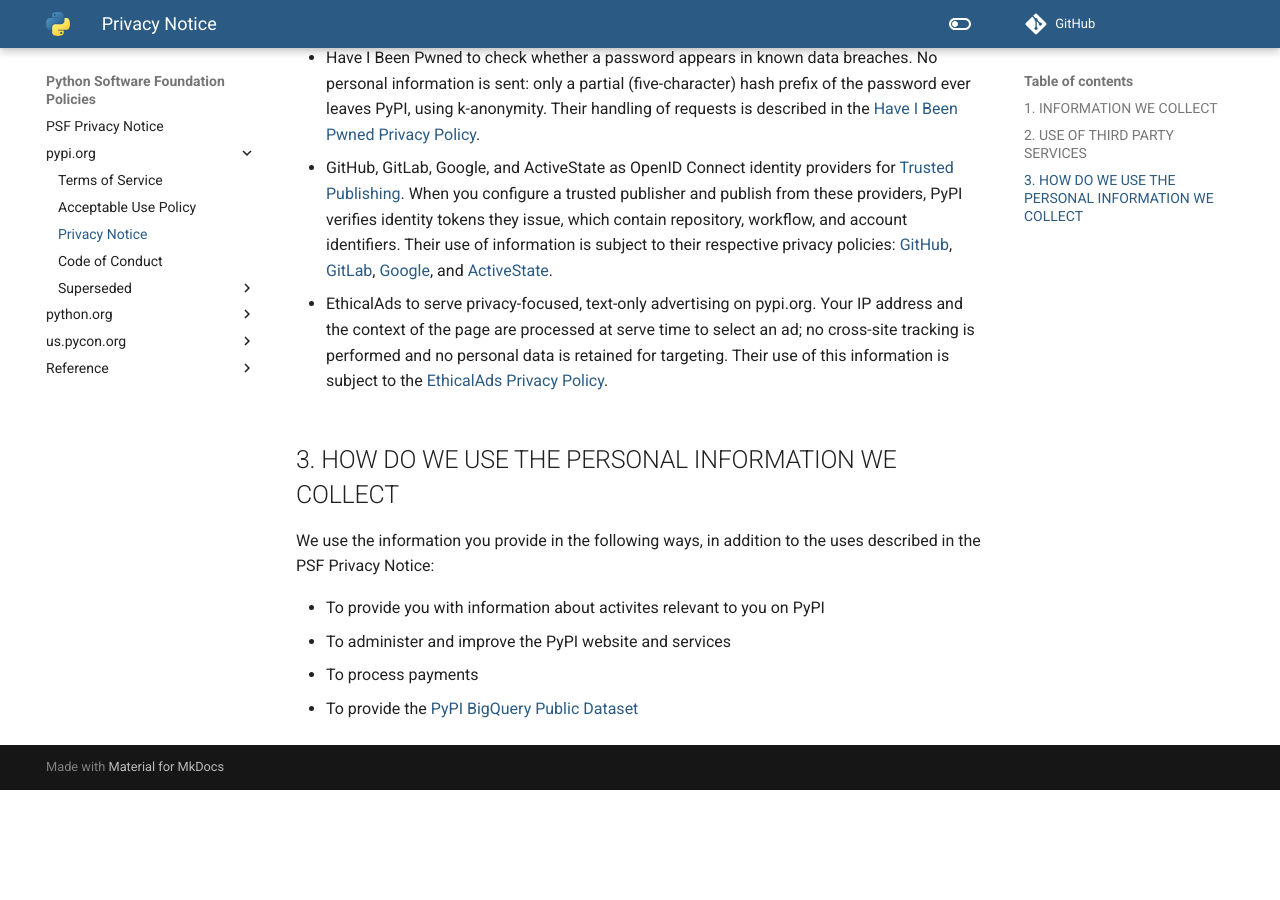
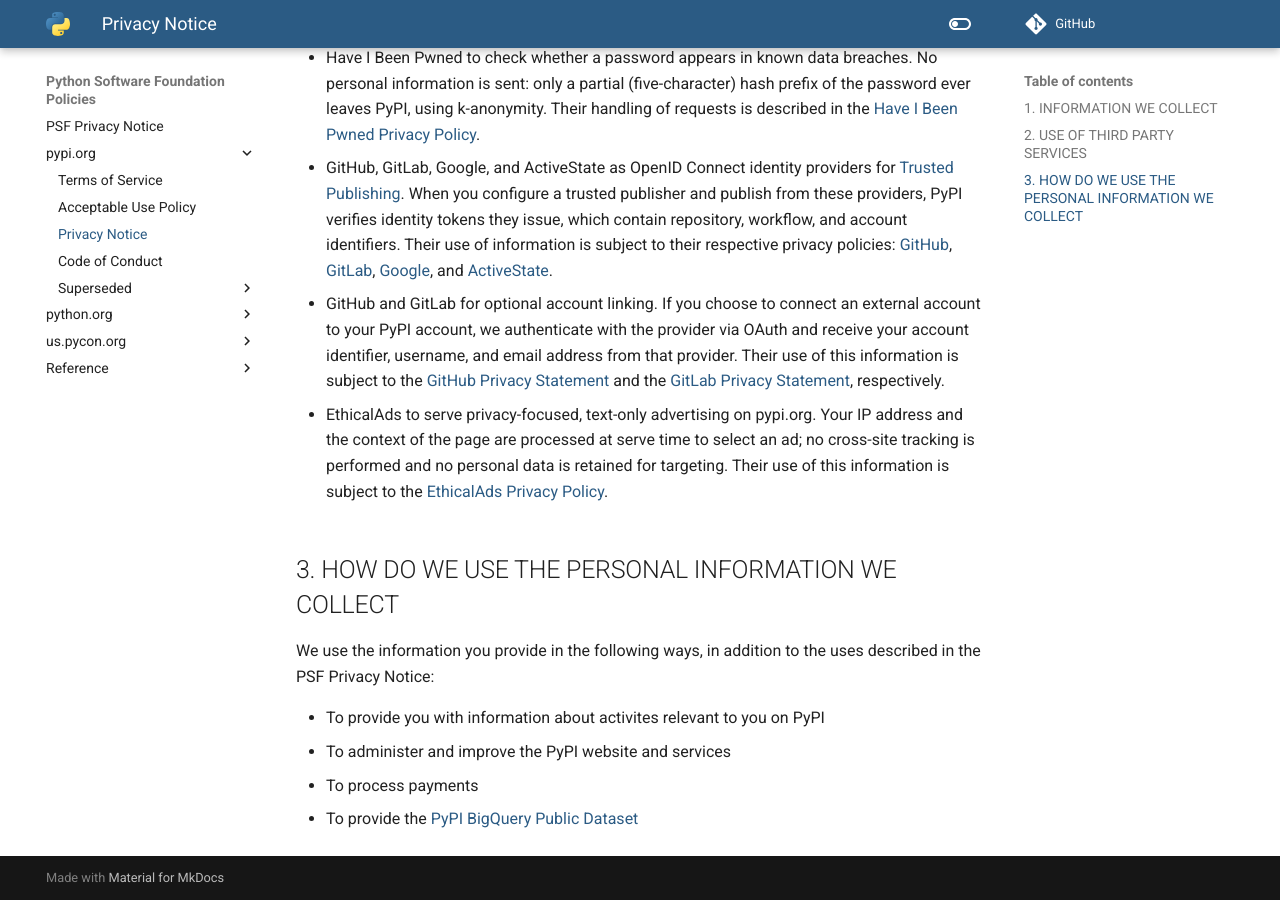
Before and after one commit to psf/policies, an MkDocs documentation site: the page built from docs/pypi.org/Privacy-Notice.md, in a window 1280 px wide and 900 px high, scrolled down 1995 px. Built offline with MkDocs 1.6.1 and Material for MkDocs 9.7.7, drawn with Linux system fonts in a browser that asks for light colours; comment, search, counter and statistics services are not loaded; before the commit the page ends 2785 px from its top, so only the background shows below that.

Commit message:
also addaccount linking partners

```diff
--- a/docs/pypi.org/Privacy-Notice.md
+++ b/docs/pypi.org/Privacy-Notice.md
@@ -52,6 +52,8 @@
 
 -   GitHub, GitLab, Google, and ActiveState as OpenID Connect identity providers for [Trusted Publishing](https://docs.pypi.org/trusted-publishers/). When you configure a trusted publisher and publish from these providers, PyPI verifies identity tokens they issue, which contain repository, workflow, and account identifiers. Their use of information is subject to their respective privacy policies: [GitHub](https://docs.github.com/en/site-policy/privacy-policies/github-general-privacy-statement), [GitLab](https://about.gitlab.com/privacy/), [Google](https://policies.google.com/privacy), and [ActiveState](https://www.activestate.com/company/privacy-policy/).
 
+-   GitHub and GitLab for optional account linking. If you choose to connect an external account to your PyPI account, we authenticate with the provider via OAuth and receive your account identifier, username, and email address from that provider. Their use of this information is subject to the [GitHub Privacy Statement](https://docs.github.com/en/site-policy/privacy-policies/github-general-privacy-statement) and the [GitLab Privacy Statement](https://about.gitlab.com/privacy/), respectively.
+
 -   EthicalAds to serve privacy-focused, text-only advertising on pypi.org. Your IP address and the context of the page are processed at serve time to select an ad; no cross-site tracking is performed and no personal data is retained for targeting. Their use of this information is subject to the [EthicalAds Privacy Policy](https://www.ethicalads.io/privacy-policy/).
 
 ## 3. HOW DO WE USE THE PERSONAL INFORMATION WE COLLECT
```
